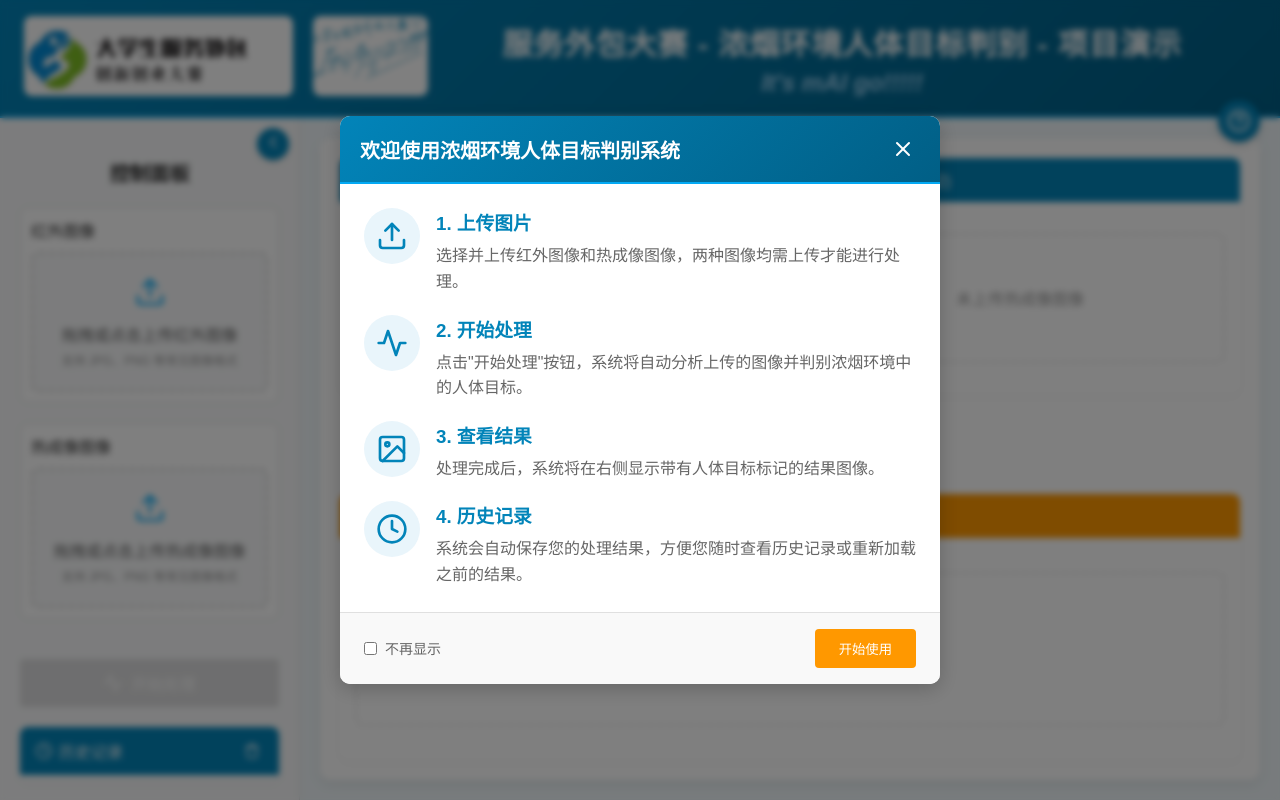
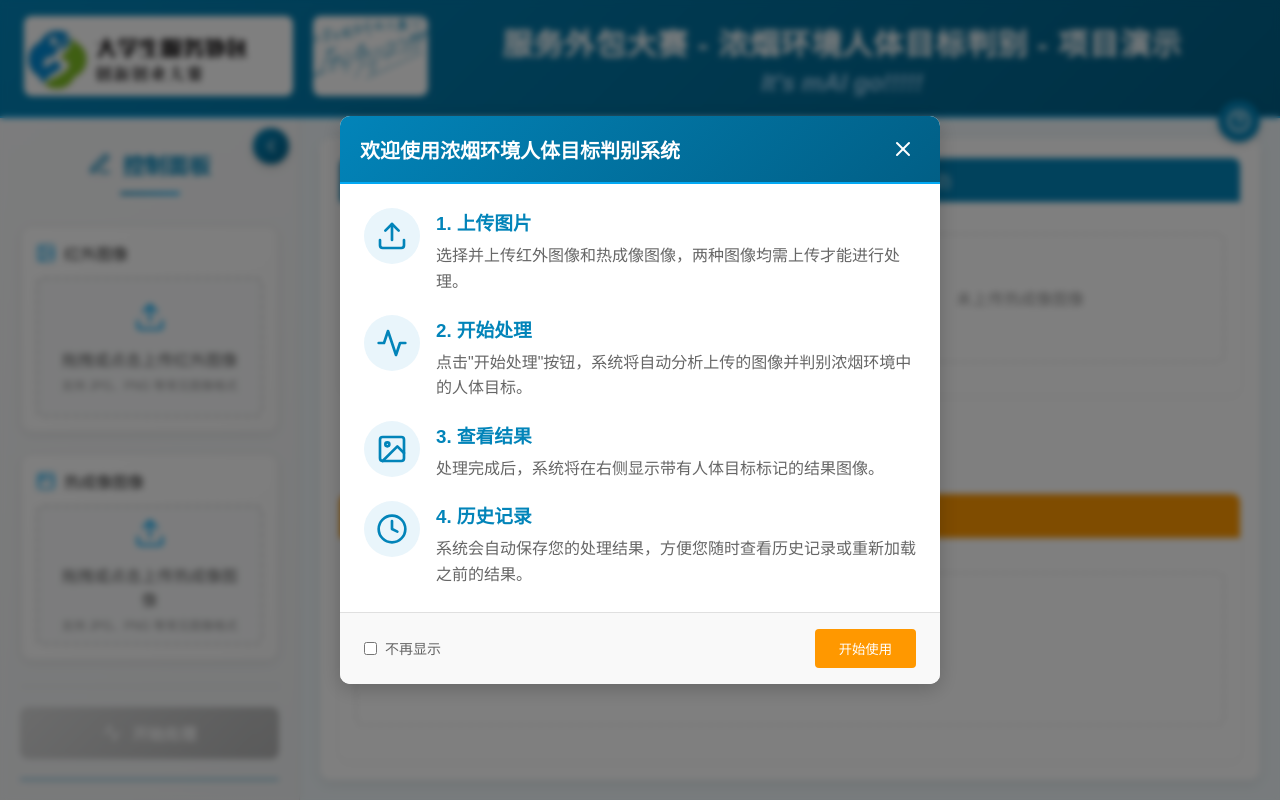
Before and after one commit to WXY-V1hZ/fwwb-app, a Vue app: page / in a window 1280 px wide. Built offline with nearby package versions, Linux system fonts and the light colour scheme.

Commit message:
优化了侧边栏的视觉效果

```diff
--- a/src/components/ControlPanel.vue
+++ b/src/components/ControlPanel.vue
@@ -1,32 +1,57 @@
 <template>
-  <div class="control-panel" :class="{ 'collapsed': isCollapsed }" :style="panelStyle">
-    <div class="toggle-button" @click="togglePanel" title="展开/收起面板">
-      <span v-if="isCollapsed">
+  <div class="control-panel" :class="{ 'collapsed': isCollapsed }" :style="panelStyle" @click="handlePanelClick">
+    <div class="toggle-button" @click.stop="togglePanel" :title="isCollapsed ? '展开面板' : '收起面板'">
       <svg xmlns="http://www.w3.org/2000/svg" width="20" height="20" viewBox="0 0 24 24" fill="none"
         stroke="currentColor" stroke-width="2" stroke-linecap="round" stroke-linejoin="round">
-          <polyline points="9 18 15 12 9 6"></polyline>
+        <polyline :points="isCollapsed ? '9 18 15 12 9 6' : '15 18 9 12 15 6'"></polyline>
       </svg>
-      </span>
-      <span v-else>
-        <svg xmlns="http://www.w3.org/2000/svg" width="20" height="20" viewBox="0 0 24 24" fill="none"
-          stroke="currentColor" stroke-width="2" stroke-linecap="round" stroke-linejoin="round">
-          <polyline points="15 18 9 12 15 6"></polyline>
+    </div>
+
+    <div v-if="isCollapsed" class="collapsed-hint">
+      <div class="collapsed-icon">
+        <svg xmlns="http://www.w3.org/2000/svg" width="24" height="24" viewBox="0 0 24 24" fill="none" stroke="white"
+          stroke-width="2" stroke-linecap="round" stroke-linejoin="round">
+          <path d="M12 20h9"></path>
+          <path d="M16.5 3.5a2.121 2.121 0 0 1 3 3L7 19l-4 1 1-4L16.5 3.5z"></path>
         </svg>
-      </span>
+      </div>
     </div>
 
     <div class="panel-content" v-if="!isCollapsed">
-      <h2 class="panel-title">控制面板</h2>
+      <h2 class="panel-title">
+        <svg xmlns="http://www.w3.org/2000/svg" width="24" height="24" viewBox="0 0 24 24" fill="none"
+          stroke="currentColor" stroke-width="2" stroke-linecap="round" stroke-linejoin="round">
+          <path d="M12 20h9"></path>
+          <path d="M16.5 3.5a2.121 2.121 0 0 1 3 3L7 19l-4 1 1-4L16.5 3.5z"></path>
+        </svg>
+        控制面板
+      </h2>
 
       <div class="upload-section">
         <div class="upload-item">
-          <div class="upload-label">红外图像</div>
+          <div class="upload-label">
+            <svg xmlns="http://www.w3.org/2000/svg" width="20" height="20" viewBox="0 0 24 24" fill="none"
+              stroke="currentColor" stroke-width="2" stroke-linecap="round" stroke-linejoin="round">
+              <rect x="3" y="3" width="18" height="18" rx="2" ry="2"></rect>
+              <circle cx="8.5" cy="8.5" r="1.5"></circle>
+              <polyline points="21 15 16 10 5 21"></polyline>
+            </svg>
+            红外图像
+          </div>
           <DragDropUpload label="红外" :preview-image="previewInfrared" :disabled="processingStatus.isProcessing"
             @file-selected="handleInfraredUpload" @file-removed="removeInfraredImage" />
         </div>
 
         <div class="upload-item">
-          <div class="upload-label">热成像图像</div>
+          <div class="upload-label">
+            <svg xmlns="http://www.w3.org/2000/svg" width="20" height="20" viewBox="0 0 24 24" fill="none"
+              stroke="currentColor" stroke-width="2" stroke-linecap="round" stroke-linejoin="round">
+              <rect x="3" y="3" width="18" height="18" rx="2" ry="2"></rect>
+              <circle cx="8.5" cy="8.5" r="1.5"></circle>
+              <path d="M21 15 Z v-2a4 4 0 0 0-4-4H7a4 4 0 0 0-4 4v2"></path>
+            </svg>
+            热成像图像
+          </div>
           <DragDropUpload label="热成像" :preview-image="previewThermal" :disabled="processingStatus.isProcessing"
             @file-selected="handleThermalUpload" @file-removed="removeThermalImage" />
         </div>
@@ -44,8 +69,7 @@
 
         <div class="progress-container" v-if="processingStatus.isProcessing || displayProgress > 0">
           <div class="progress-bar">
-            <div class="progress-fill"
-                 :style="{
+            <div class="progress-fill" :style="{
               width: `${displayProgress}%`,
               backgroundPosition: `${100 - displayProgress}% 0`
             }"></div>
@@ -116,12 +140,20 @@ const canProcess = computed(() => {
   return infraredFile.value !== null && thermalFile.value !== null;
 });
 
+// 处理整个侧边栏的点击事件
+function handlePanelClick() {
+  // 只有当侧边栏是收起状态时才展开
+  if (isCollapsed.value) {
+    isCollapsed.value = false;
+    emit('update:isPanelCollapsed', false);
+    updateImages();
+  }
+}
+
 function togglePanel() {
   isCollapsed.value = !isCollapsed.value;
-  // 通知父组件侧边栏状态变化，使用单独的事件
+  // 通知父组件侧边栏状态变化
   emit('update:isPanelCollapsed', isCollapsed.value);
-
-  // 更新图像数据，但不影响侧边栏宽度
   updateImages();
 }
 
@@ -163,8 +195,6 @@ async function handleInfraredUpload(file: File) {
     if (response.data.status === 'success') {
       infraredFile.value = response.data.data;
       previewInfrared.value = api.getResource(response.data.data);
-
-      // 使用单独的方法更新图像数据，避免影响侧边栏宽度
       updateImages();
     } else {
       alert('上传失败: ' + response.data.info);
@@ -187,8 +217,6 @@ async function handleThermalUpload(file: File) {
     if (response.data.status === 'success') {
       thermalFile.value = response.data.data;
       previewThermal.value = api.getResource(response.data.data);
-
-      // 使用单独的方法更新图像数据，避免影响侧边栏宽度
       updateImages();
     } else {
       alert('上传失败: ' + response.data.info);
@@ -233,11 +261,7 @@ async function startProcessing() {
         };
 
         emit('update:processingStatus', processingStatus.value);
-
-        // 使用单独的方法更新图像数据
         updateImages();
-
-        // 注意：不再需要这里的重置，由watch监听器处理延迟重置
       }, 500);
     } else {
       processingStatus.value.isProcessing = false;
@@ -254,14 +278,22 @@ async function startProcessing() {
 <style scoped>
 .control-panel {
   position: relative;
-  background-color: #f8f9fa;
-  border-right: 1px solid #e0e0e0;
+  background: linear-gradient(145deg, #f8f9fa 0%, #f1f3f4 100%);
+  border-right: 1px solid var(--border-color);
   height: 100%;
   transition: width 0.3s ease;
   overflow: hidden;
-  box-shadow: 2px 0 10px rgba(0, 0, 0, 0.05);
+  box-shadow: 4px 0 12px rgba(0, 0, 0, 0.08);
   flex-shrink: 0;
-  /* 防止侧边栏被压缩 */
+  display: flex;
+  flex-direction: column;
+}
+
+.control-panel.collapsed {
+  width: 60px !important;
+  background: linear-gradient(145deg, var(--primary-color) 0%, var(--dark-color) 100%);
+  justify-content: center;
+  cursor: pointer;
 }
 
 .toggle-button {
@@ -269,22 +301,67 @@ async function startProcessing() {
   top: 10px;
   right: 10px;
   z-index: 10;
-  width: 32px;
-  height: 32px;
+  width: 36px;
+  height: 36px;
   display: flex;
   align-items: center;
   justify-content: center;
-  background-color: var(--primary-color);
+  background: linear-gradient(135deg, var(--primary-color) 0%, var(--dark-color) 100%);
   color: white;
   border-radius: 50%;
   cursor: pointer;
-  transition: all 0.2s ease;
-  box-shadow: 0 2px 5px rgba(0, 0, 0, 0.15);
+  transition: all 0.3s ease;
+  box-shadow: 0 3px 8px rgba(0, 0, 0, 0.2);
+}
+
+.control-panel.collapsed .toggle-button {
+  position: relative;
+  top: 0;
+  right: 0;
+  margin: 0 auto;
+  background: rgba(255, 255, 255, 0.2);
+  color: white;
+}
+
+.control-panel.collapsed .toggle-button:hover {
+  background: rgba(255, 255, 255, 0.3);
+  transform: scale(1.1);
 }
 
 .toggle-button:hover {
-  background-color: var(--dark-color);
-  transform: scale(1.05);
+  transform: scale(1.1);
+  box-shadow: 0 4px 12px rgba(0, 0, 0, 0.3);
+}
+
+.collapsed-hint {
+  display: flex;
+  justify-content: center;
+  align-items: center;
+  height: 100%;
+  pointer-events: none;
+}
+
+.collapsed-icon {
+  width: 40px;
+  height: 40px;
+  display: flex;
+  justify-content: center;
+  align-items: center;
+  border-radius: 50%;
+  background: rgba(255, 255, 255, 0.15);
+  opacity: 0.8;
+  animation: pulse 2s infinite;
+}
+
+@keyframes pulse {
+  0% { transform: scale(1); opacity: 0.8; }
+  50% { transform: scale(1.05); opacity: 1; }
+  100% { transform: scale(1); opacity: 0.8; }
+}
+
+.collapsed-icon svg {
+  width: 24px;
+  height: 24px;
 }
 
 .panel-content {
@@ -294,71 +371,153 @@ async function startProcessing() {
   display: flex;
   flex-direction: column;
   width: 100%;
-  /* 确保内容宽度充满父容器 */
+  scrollbar-width: thin;
+  scrollbar-color: var(--border-color) transparent;
+  opacity: 1;
+  transition: opacity 0.3s ease;
+}
+
+.panel-content.hidden {
+  opacity: 0;
+  pointer-events: none;
+}
+
+.panel-content::-webkit-scrollbar {
+  width: 6px;
+}
+
+.panel-content::-webkit-scrollbar-track {
+  background: transparent;
+}
+
+.panel-content::-webkit-scrollbar-thumb {
+  background-color: rgba(0, 0, 0, 0.2);
+  border-radius: 10px;
 }
 
 .panel-title {
-  color: #333;
-  margin-top: 20px;
-  margin-bottom: 20px;
-  font-size: 20px;
-  text-align: center;
+  color: var(--primary-color);
+  margin-top: 10px;
+  margin-bottom: 30px;
+  font-size: 22px;
+  font-weight: 600;
+  position: relative;
+  display: flex;
+  align-items: center;
+  justify-content: center;
+  gap: 10px;
+  padding-bottom: 15px;
+}
+
+.panel-title svg {
+  margin-bottom: 0;
+  filter: drop-shadow(0 2px 3px rgba(0, 0, 0, 0.1));
+}
+
+.panel-title::after {
+  content: '';
+  position: absolute;
+  bottom: 0;
+  left: 50%;
+  transform: translateX(-50%);
+  width: 60px;
+  height: 3px;
+  background: linear-gradient(to right, var(--primary-color), var(--secondary-color));
+  border-radius: 2px;
 }
 
 .upload-section {
   display: flex;
   flex-direction: column;
   gap: 20px;
-  margin-bottom: 20px;
+  margin-bottom: 25px;
 }
 
 .upload-item {
-  border: 1px solid #e0e0e0;
-  border-radius: 8px;
-  padding: 10px;
-  background-color: white;
+  border: 1px solid var(--border-color);
+  border-radius: 12px;
+  padding: 15px;
+  background: linear-gradient(to bottom right, white, #f9f9f9);
+  box-shadow: 0 3px 8px rgba(0, 0, 0, 0.06);
+  transition: all 0.3s ease;
+}
+
+.upload-item:hover {
+  border-color: var(--secondary-color);
+  box-shadow: 0 6px 12px rgba(0, 0, 0, 0.1);
+  transform: translateY(-3px);
 }
 
 .upload-label {
   font-size: 16px;
   font-weight: 500;
-  margin-bottom: 10px;
-  color: #333;
+  margin-bottom: 12px;
+  color: var(--text-primary);
+  display: flex;
+  align-items: center;
+  gap: 8px;
+}
+
+.upload-label svg {
+  color: var(--secondary-color);
+  filter: drop-shadow(0 1px 2px rgba(0, 0, 0, 0.1));
 }
 
 .process-section {
   margin-top: auto;
   padding-top: 20px;
+  border-top: 1px solid var(--border-color);
 }
 
 .process-button {
   width: 100%;
-  background-color: var(--accent-color);
+  background: linear-gradient(135deg, var(--accent-color) 0%, #f57c00 100%);
   color: white;
   border: none;
-  padding: 12px;
-  border-radius: 4px;
+  padding: 14px;
+  border-radius: 8px;
   font-size: 16px;
-  font-weight: 500;
+  font-weight: 600;
   cursor: pointer;
-  transition: all 0.2s;
+  transition: all 0.3s ease;
   display: flex;
   align-items: center;
   justify-content: center;
-  gap: 8px;
-  box-shadow: 0 2px 5px rgba(0, 0, 0, 0.1);
+  gap: 10px;
+  box-shadow: 0 4px 12px rgba(245, 124, 0, 0.3);
+  position: relative;
+  overflow: hidden;
+}
+
+.process-button::before {
+  content: '';
+  position: absolute;
+  top: 0;
+  left: -100%;
+  width: 100%;
+  height: 100%;
+  background: linear-gradient(120deg, transparent, rgba(255,255,255,0.4), transparent);
+  transition: all 0.5s;
+}
+
+.process-button:hover:not(:disabled)::before {
+  left: 100%;
 }
 
 .process-button:hover:not(:disabled) {
-  background-color: #f08500;
-  transform: translateY(-2px);
-  box-shadow: 0 4px 8px rgba(0, 0, 0, 0.15);
+  transform: translateY(-3px);
+  box-shadow: 0 6px 15px rgba(245, 124, 0, 0.35);
+}
+
+.process-button:active:not(:disabled) {
+  transform: translateY(-1px);
 }
 
 .process-button:disabled {
-  background-color: #ccc;
+  background: linear-gradient(135deg, #ccc 0%, #999 100%);
   cursor: not-allowed;
   box-shadow: none;
+  opacity: 0.7;
 }
 
 .progress-container {
@@ -370,32 +529,32 @@ async function startProcessing() {
   background-color: #e0e0e0;
   border-radius: 5px;
   overflow: hidden;
+  box-shadow: inset 0 1px 3px rgba(0, 0, 0, 0.1);
 }
 
 .progress-fill {
   height: 100%;
   background: linear-gradient(to right,
-    #FFC107 0%,
-    #CDDC39 50%,
-    #4CAF50 100%);
+    #4CAF50,
+    #2196F3,
+    #FFC107
+  );
   background-size: 200% 100%;
-  transition: width 0.3s ease, background-position 0.3s ease;
+  animation: progress-bar-stripes 1.5s linear infinite;
+  transition: width 0.3s ease;
+  box-shadow: 0 0 8px rgba(33, 150, 243, 0.5);
 }
 
 @keyframes progress-bar-stripes {
-  from {
-    background-position: 1rem 0;
-  }
-
-  to {
-    background-position: 0 0;
-  }
+  0% { background-position: 100% 0; }
+  100% { background-position: 0 0; }
 }
 
 .progress-text {
   text-align: center;
-  margin-top: 5px;
-  font-size: 12px;
-  color: #666;
+  margin-top: 10px;
+  font-size: 14px;
+  color: var(--text-secondary);
+  font-weight: 500;
 }
 </style>
```
Lines whose indentation alone changed are shown as unchanged.
